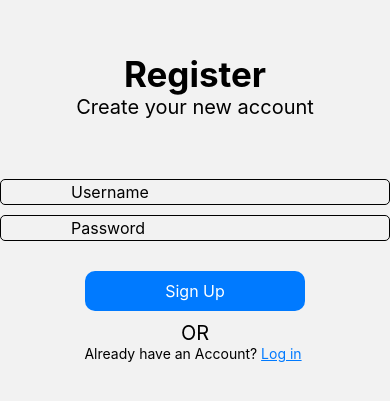
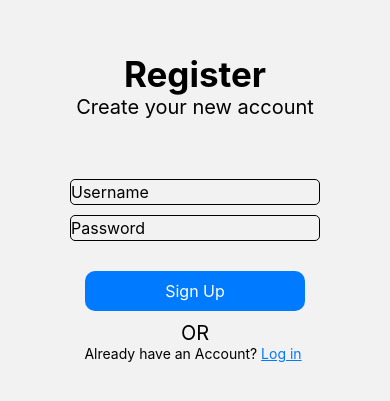
Before and after one commit to Qingzhee/Effishiensea-Orbital, a React Native app: screen /CreateAcc in a window 390 px wide. Shown: the part 175-576 px from the top of the page. Built offline with nearby package versions, Linux system fonts and the light colour scheme.

Commit message:
Setup Firebase for login and create account pages

```diff
--- a/App.js
+++ b/App.js
@@ -4,6 +4,7 @@ import { NavigationContainer } from "@react-navigation/native";
 import { createNativeStackNavigator } from "@react-navigation/native-stack";
 import Login from "./app/(tabs)/LoginPage.tsx";
 import CreateAccPage from "./app/(tabs)/CreateAccPage.tsx";
+import HomePage from "./app/(tabs)/HomePage.tsx";
 
 const Stack = createNativeStackNavigator();
 
@@ -13,6 +14,7 @@ export default function App() {
       <Stack.Navigator initialRouteName="Login">
         <Stack.Screen name="Login" component={Login}  options={{ headerShown: false }} />
         <Stack.Screen name="CreateAcc" component={CreateAccPage} options={{ headerShown: false }} />
+        <Stack.Screen name="Home" component={HomePage} options={{ headerShown: false }} />
       </Stack.Navigator>
     </NavigationContainer>
 
--- /dev/null
+++ b/FirebaseConfig.ts
@@ -0,0 +1,16 @@
+import { initializeApp } from "firebase/app";
+import { getAuth } from "firebase/auth";
+
+const firebaseConfig = {
+  apiKey: "AIzaSyB_O6cDAVjccdTMSO8KpJZBn858YK1Clkg",
+  authDomain: "effishiensea.firebaseapp.com",
+  projectId: "effishiensea",
+  storageBucket: "effishiensea.appspot.com",
+  messagingSenderId: "737786134233",
+  appId: "1:737786134233:web:5d1e9bd2dd19cf7ad7c8c8",
+  measurementId: "G-QDG4RFEFQ6"
+};
+
+// Initialize Firebase
+export const FIREBASE_APP = initializeApp(firebaseConfig);
+export const FIREBASE_AUTH = getAuth(FIREBASE_APP);
--- a/app/(tabs)/CreateAccPage.tsx
+++ b/app/(tabs)/CreateAccPage.tsx
@@ -1,17 +1,20 @@
 
-import React from 'react';
+import { useState } from 'react';
 import { Text, View, StyleSheet } from 'react-native';
 import UserPw from './components/UserPw';
 import SignUpButton from './components/SignUp'
 import LogIn from './components/LogIn'
 
-export default function Index({navigation}) {
+export default function Index({ navigation }) {
+    const [user, setUser] = useState('');
+    const [password, setPassword] = useState('');
+
     return (
       <View style={styles.container}>
         <Text style={styles.register}>Register</Text>
         <Text style={styles.text}>Create your new account</Text>
-        <UserPw/>
-        <SignUpButton/>
+        <UserPw user={user} password={password} setUser={setUser} setPassword={setPassword}/>
+        <SignUpButton navigation={navigation} user={user} password={password}/>
         <Text style={styles.text1}>OR</Text>
         <Text>Already have an Account? <LogIn navigation={navigation}/> </Text>
       </View>
--- /dev/null
+++ b/app/(tabs)/HomePage.tsx
@@ -0,0 +1,23 @@
+import React from 'react';
+import { View, Text, StyleSheet } from 'react-native';
+
+export default function HomePage({ navigation }) {
+    return (
+        <View style={styles.container}>
+            <Text style={styles.welcomeText}>Welcome to the Home Page!</Text>
+            <Text>Imagine there's a timer here and a fish tank with many fish</Text>
+        </View>
+    );
+};
+
+const styles = StyleSheet.create({
+    container: {
+        flex: 1,
+        justifyContent: 'center',
+        alignItems: 'center',
+    },
+    welcomeText: {
+        fontSize: 24,
+        fontWeight: 'bold',
+    },
+});
--- a/app/(tabs)/LoginPage.tsx
+++ b/app/(tabs)/LoginPage.tsx
@@ -1,4 +1,4 @@
-import React from 'react';
+import { useState } from 'react';
 import { Text, View, StyleSheet, Image, TextInput, Button } from 'react-native';
 import UserPw from './components/UserPw';
 import LoginButton from './components/LoginButton';
@@ -6,15 +6,18 @@ import RememberMe from './components/RememberMe';
 import CreateAccount from './components/CreateAccount';
 const logoImg = require('./components/Logo.png');
 
-export default function Index({navigation}) {
+export default function Index({ navigation }) {
+  const [user, setUser] = useState('');
+  const [password, setPassword] = useState('');
+
   return (
     <View style={styles.container}>
       <Image source={logoImg} style={styles.logo} />
       <Text style={styles.welcomeText}>Welcome Back</Text>
       <Text style = {styles.login}>Log into your account</Text>
-      <UserPw/>
+      <UserPw user={user} password={password} setUser={setUser} setPassword={setPassword}/>
       <RememberMe/>
-      <LoginButton/>
+      <LoginButton navigation={navigation} user={user} password={password} />
       <Text style = {styles.login}>OR</Text>
       <Text>Dont have an Account? <CreateAccount navigation={navigation}/> </Text>
     </View>
@@ -45,4 +48,5 @@ const styles = StyleSheet.create({
     fontSize: 20,
   },
 
+
 });
--- a/app/(tabs)/components/LoginButton.js
+++ b/app/(tabs)/components/LoginButton.js
@@ -1,10 +1,25 @@
 import React from 'react';
 import { View, Text, TouchableOpacity, StyleSheet } from 'react-native';
+import { FIREBASE_AUTH } from "../../../FirebaseConfig";
+import { signInWithEmailAndPassword } from 'firebase/auth';
 
-export default function LoginButton() {
+export default function LoginButton({ navigation, user, password }) {
+  const auth = FIREBASE_AUTH;
+  const signIn = async () => {
+    try {
+      const response = await signInWithEmailAndPassword(auth, user, password);
+      navigation.navigate('Home');
+    } catch (error) {
+      console.error(error);
+      alert("Sign in failed: " + error.message);
+    }
+  }
+
   return (
     <View style={styles.loginContainer}>
-      <TouchableOpacity style={styles.button}>
+      <TouchableOpacity
+      style={styles.button}
+      onPress={signIn}>
         <Text style={styles.buttonText}>Log In</Text>
       </TouchableOpacity>
     </View>
--- a/app/(tabs)/components/SignUp.js
+++ b/app/(tabs)/components/SignUp.js
@@ -1,10 +1,25 @@
 import React from 'react';
 import { View, Text, TouchableOpacity, StyleSheet } from 'react-native';
+import { FIREBASE_AUTH } from "../../../FirebaseConfig";
+import { createUserWithEmailAndPassword } from 'firebase/auth';
 
-export default function SignUpButton() {
+export default function SignUpButton({ navigation, user, password }) {
+  const auth = FIREBASE_AUTH;
+  const signUp = async () => {
+    try {
+      const response = await createUserWithEmailAndPassword(auth, user, password);
+      navigation.navigate('Home');
+    } catch (error) {
+      console.error(error);
+      alert("Sign up failed: " + error.message);
+    }
+  }
+
   return (
     <View style={styles.loginContainer}>
-      <TouchableOpacity style={styles.button}>
+      <TouchableOpacity
+      style={styles.button}
+      onPress={signUp}>
         <Text style={styles.buttonText}>Sign Up</Text>
       </TouchableOpacity>
     </View>
--- a/app/(tabs)/components/UserPw.js
+++ b/app/(tabs)/components/UserPw.js
@@ -1,41 +1,39 @@
-import React from 'react';
-import { View, StyleSheet, TextInput } from 'react-native';
+import { useState } from 'react';
+import { KeyboardAvoidingView, StyleSheet, TextInput, Platform } from 'react-native';
+import { FIREBASE_AUTH } from "../../../FirebaseConfig";
 
-export default function UserPw() {
+export default function UserPw({user, password, setUser, setPassword}) {
+    const auth = FIREBASE_AUTH;
+
     return (
-        <View>
+      <KeyboardAvoidingView
+      behavior={Platform.OS === 'ios' ? 'padding' : 'height'}>
+        {/* Adjusts text inputs so it's not blocked by keyboard */}
         <TextInput
-                    style = {styles.input1}
+            style = {styles.input}
             placeholder = "Username"
+            value = {user}
+            onChangeText = {setUser}
             />
         <TextInput
-                    style = {styles.input2}
+            style = {styles.input}
             placeholder = "Password"
+            value = {password}
+            onChangeText = {setPassword}
+            secureTextEntry = {true}
             />
-        </View>
+      </KeyboardAvoidingView>
     )
 }
 
 const styles = StyleSheet.create({
-
-  input1: {
+  input: {
     marginTop: 10,
-    paddingHorizontal: 70,
     paddingVertical: 2,
     borderWidth: 1,
     borderColor: "#000",
     borderRadius: 5,
     fontSize: 16,
-
+    width: 250,
   },
-  input2: {
-    marginTop: 10,
-    paddingHorizontal: 70,
-    paddingVertical: 2,
-    borderWidth: 1,
-    borderColor: "#000",
-    borderRadius: 5,
-    fontSize: 16,
-  },
-
   });
--- /dev/null
+++ b/metro.config.js
@@ -0,0 +1,6 @@
+const { getDefaultConfig } = require('expo/metro-config');
+
+const defaultConfig = getDefaultConfig(__dirname);
+defaultConfig.resolver.sourceExts.push('cjs');
+
+module.exports = defaultConfig;
--- /dev/null
+++ b/tsconfig.json
@@ -0,0 +1,4 @@
+{
+  "compilerOptions": {},
+  "extends": "expo/tsconfig.base"
+}
```
Also changed, not shown: package.json (+9 -1 lines), 2 other files (tests, documents, lock files or other folders). Lines whose indentation alone changed are shown as unchanged.
